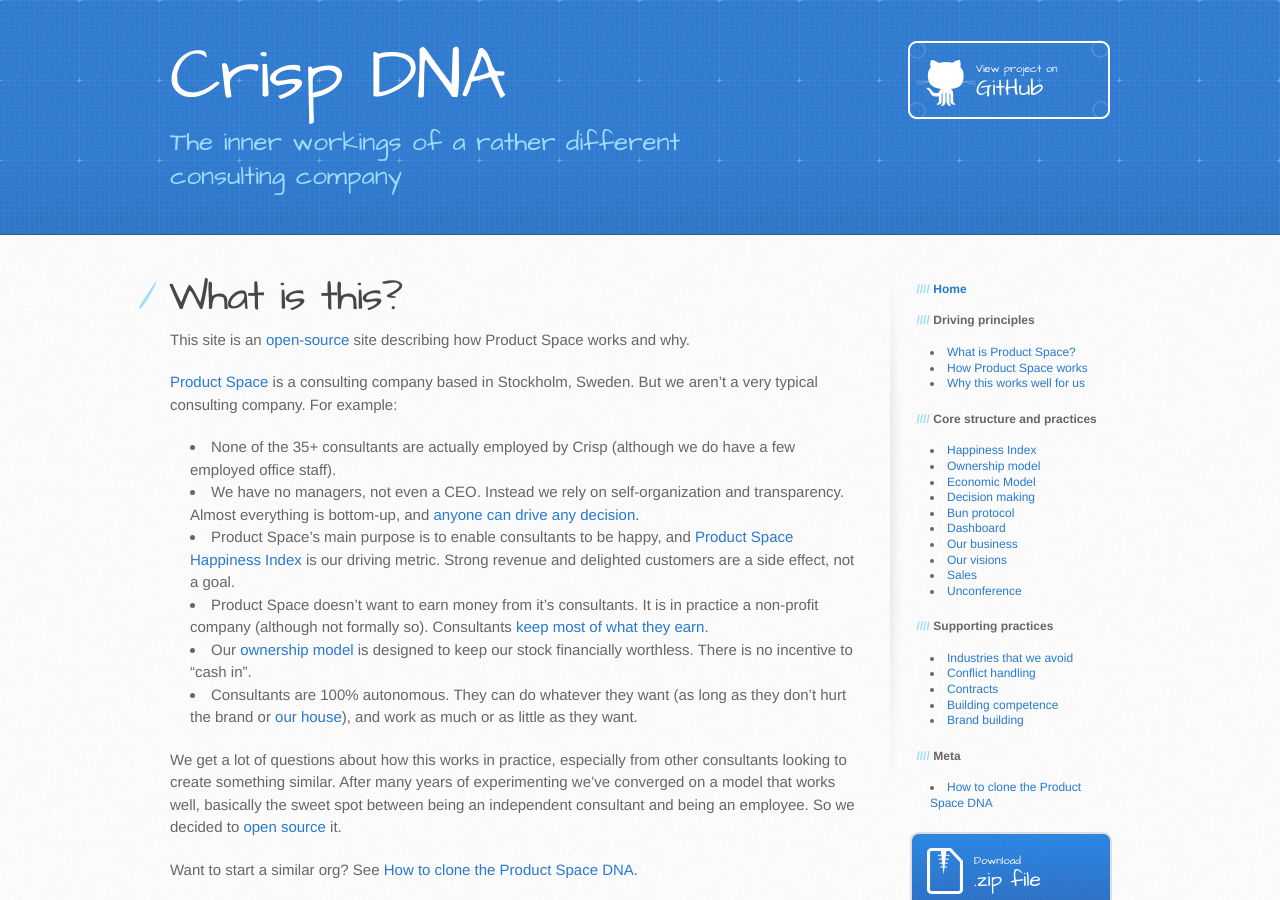
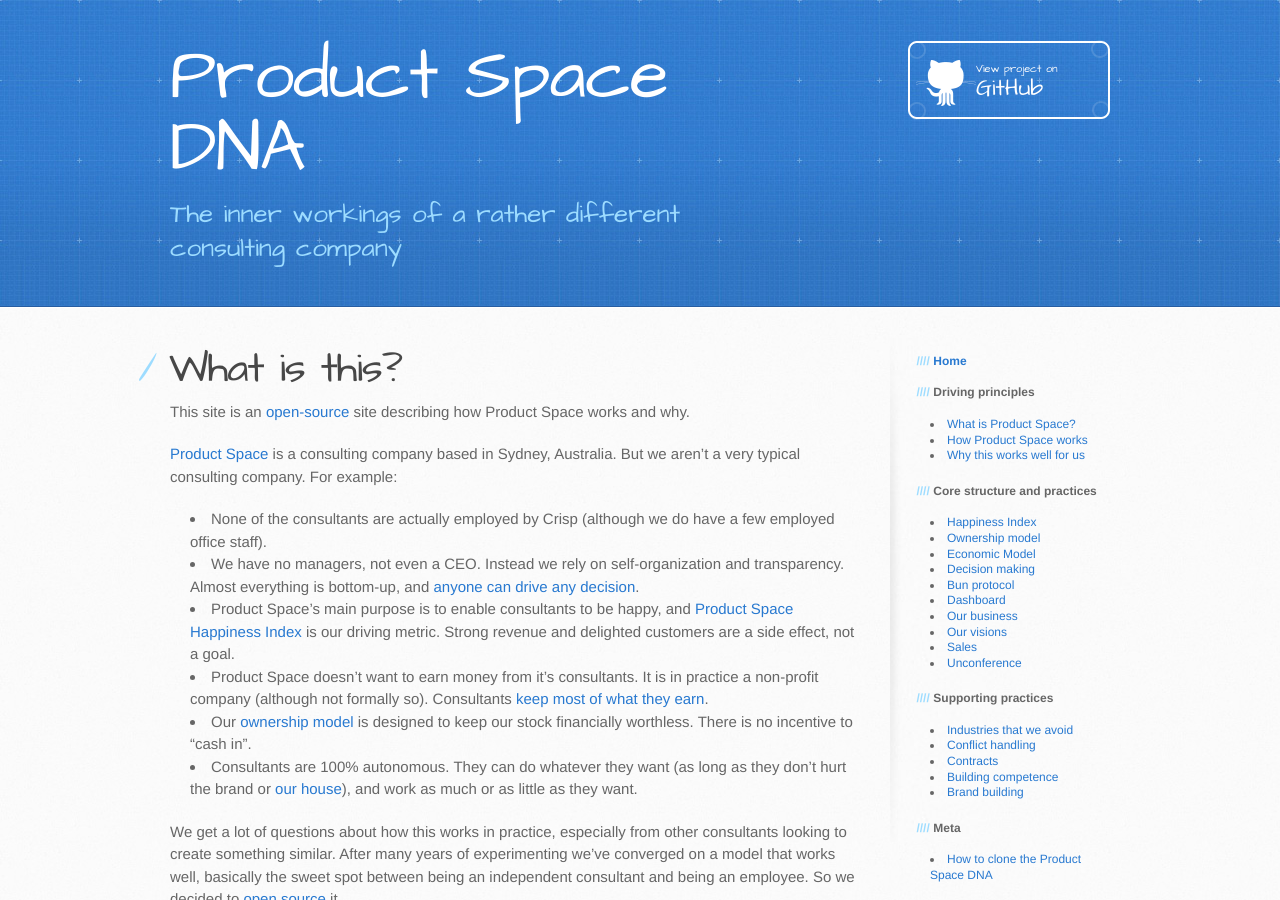
Before and after one commit to crispab/crisp-dna, a Jekyll site: the page built from _docs/index.md, in a window 1280 px wide and 900 px high. Built offline with Jekyll 4.4.1, drawn with Linux system fonts in a browser that asks for light colours.

Commit message:
Site title updated

```diff
--- a/_docs/index.md
+++ b/_docs/index.md
@@ -8,9 +8,9 @@
 
 This site is an [open-source](http://en.wikipedia.org/wiki/Open_source) site describing how Product Space works and why.
 
-[Product Space](https://www.crisp.se) is a consulting company based in Stockholm, Sweden. But we aren't a very typical consulting company. For example:
+[Product Space](https://www.theproductspace.com) is a consulting company based in Sydney, Australia. But we aren't a very typical consulting company. For example:
 
--   None of the 35+ consultants are actually employed by {{ site.company_name }} (although we do have a few employed office staff).
+-   None of the consultants are actually employed by {{ site.company_name }} (although we do have a few employed office staff).
 -   We have no managers, not even a CEO. Instead we rely on self-organization and transparency. Almost everything is bottom-up, and [anyone can drive any decision](decisions.html).
 -   Product Space's main purpose is to enable consultants to be happy, and [Product Space Happiness Index](happiness-index.html) is our driving metric. Strong revenue and delighted customers are a side effect, not a goal.
 -   Product Space doesn't want to earn money from it's consultants. It is in practice a non-profit company (although not formally so). Consultants [keep most of what they earn](economic-model.html).
--- a/_layouts/default.html
+++ b/_layouts/default.html
@@ -19,9 +19,9 @@
       <header>
         <div class="inner">
 
-          <h1><a href="/">Crisp DNA</a></h1>
+          <h1><a href="/">Product Space DNA</a></h1>
           <h2>The inner workings of a rather different consulting company</h2>
-          <a href="https://github.com/crispab/crisp-dna" class="button"><small>View project on</small> GitHub</a>
+          <a href="https://github.com/TheProductSpace/crisp-dna" class="button"><small>View project on</small> GitHub</a>
         </div>
 
       </header>
```
